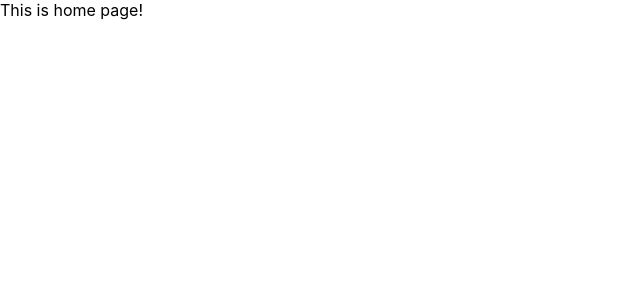
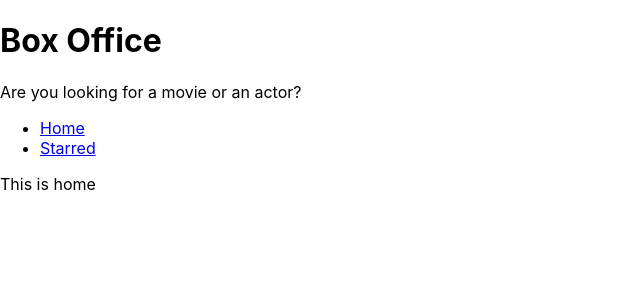
Before and after one commit to ViktorMalinov/box-office, a React (Create React App) app: page / in a window 1280 px wide. Shown: the top 300 px of the page, without its empty margins (0-640 px from the left). Built offline with nearby package versions, Linux system fonts and the light colour scheme.

Commit message:
added layout managment and created title

```diff
--- a/src/App.js
+++ b/src/App.js
@@ -1,11 +1,14 @@
 import React from 'react';
 import { Routes, Route } from 'react-router-dom';
+
+import Home from './pages/Home';
+import Starred from './pages/Starred';
 
 function App() {
   return (
     <Routes>
-      <Route exact path="/" element="This is home page!" />
-      <Route exact path="/starred" element="This is starred!" />
+      <Route exact path="/" element={<Home />} />
+      <Route exact path="/starred" element={<Starred />} />
       <Route path="*" element="This is 404 page" />
     </Routes>
   );
--- /dev/null
+++ b/src/components/MainPageLayout.js
@@ -0,0 +1,18 @@
+import React from 'react';
+import Navs from './Navs';
+import Title from './Title';
+
+const MainPageLayout = ({ children }) => {
+  return (
+    <div>
+      <Title
+        title="Box Office"
+        subtitle="Are you looking for a movie or an actor?"
+      />
+      <Navs />
+      {children}
+    </div>
+  );
+};
+
+export default MainPageLayout;
--- /dev/null
+++ b/src/components/Navs.js
@@ -0,0 +1,23 @@
+import React from 'react';
+import { Link } from 'react-router-dom';
+
+const LINKS = [
+  { to: '/', text: 'Home' },
+  { to: '/starred', text: 'Starred' },
+];
+
+const Navs = () => {
+  return (
+    <div>
+      <ul>
+        {LINKS.map(item => (
+          <li key={item.to}>
+            <Link to={item.to}>{item.text}</Link>
+          </li>
+        ))}
+      </ul>
+    </div>
+  );
+};
+
+export default Navs;
--- /dev/null
+++ b/src/components/Title.js
@@ -0,0 +1,12 @@
+import React from 'react';
+
+const Title = ({ title, subtitle }) => {
+  return (
+    <div>
+      <h1>{title}</h1>
+      <p>{subtitle}</p>
+    </div>
+  );
+};
+
+export default Title;
--- /dev/null
+++ b/src/pages/Home.js
@@ -0,0 +1,8 @@
+import React from 'react';
+import MainPageLayout from '../components/MainPageLayout';
+
+const Home = () => {
+  return <MainPageLayout>This is home</MainPageLayout>;
+};
+
+export default Home;
--- /dev/null
+++ b/src/pages/Starred.js
@@ -0,0 +1,8 @@
+import React from 'react';
+import MainPageLayout from '../components/MainPageLayout';
+
+const Starred = () => {
+  return <MainPageLayout>This is starred</MainPageLayout>;
+};
+
+export default Starred;
```
